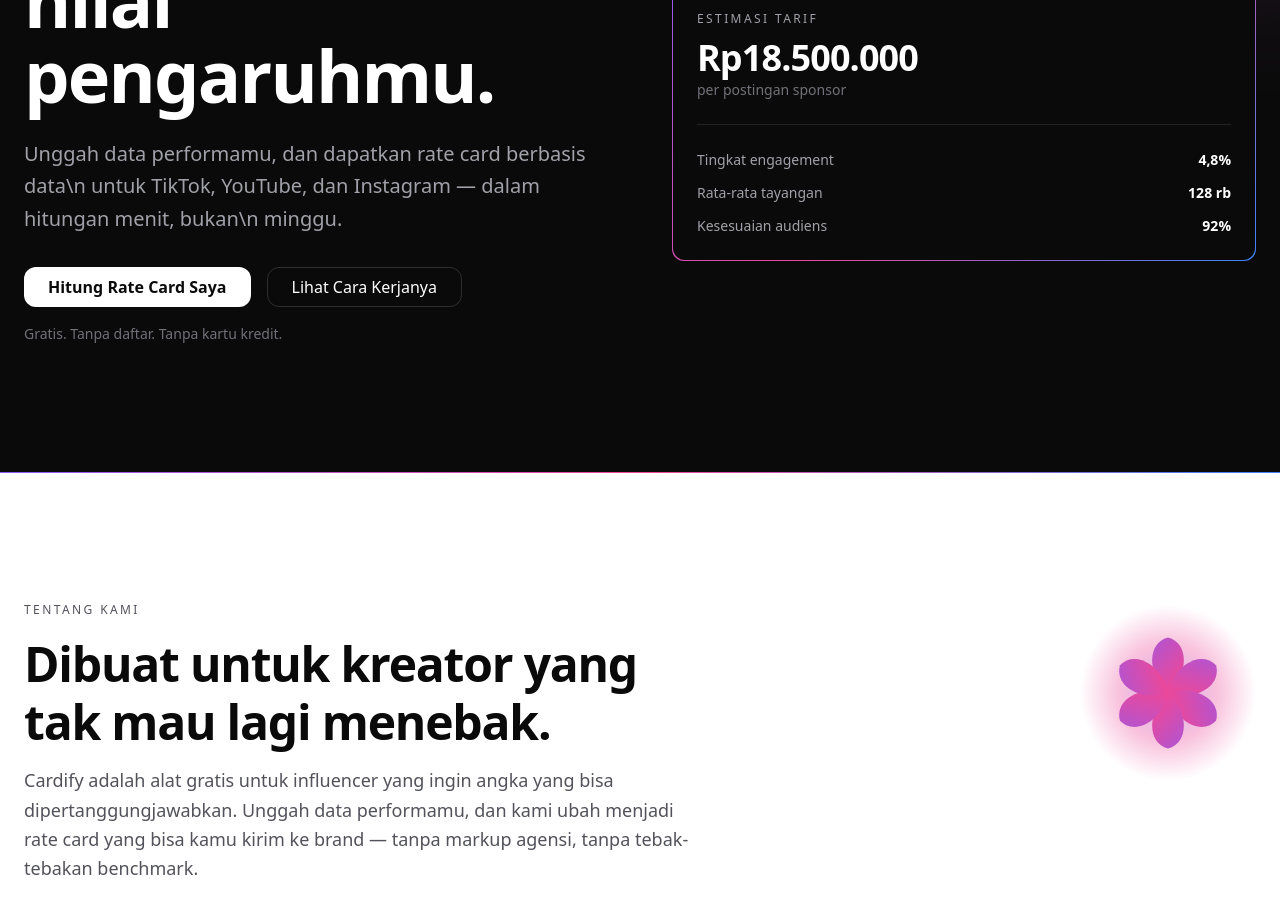
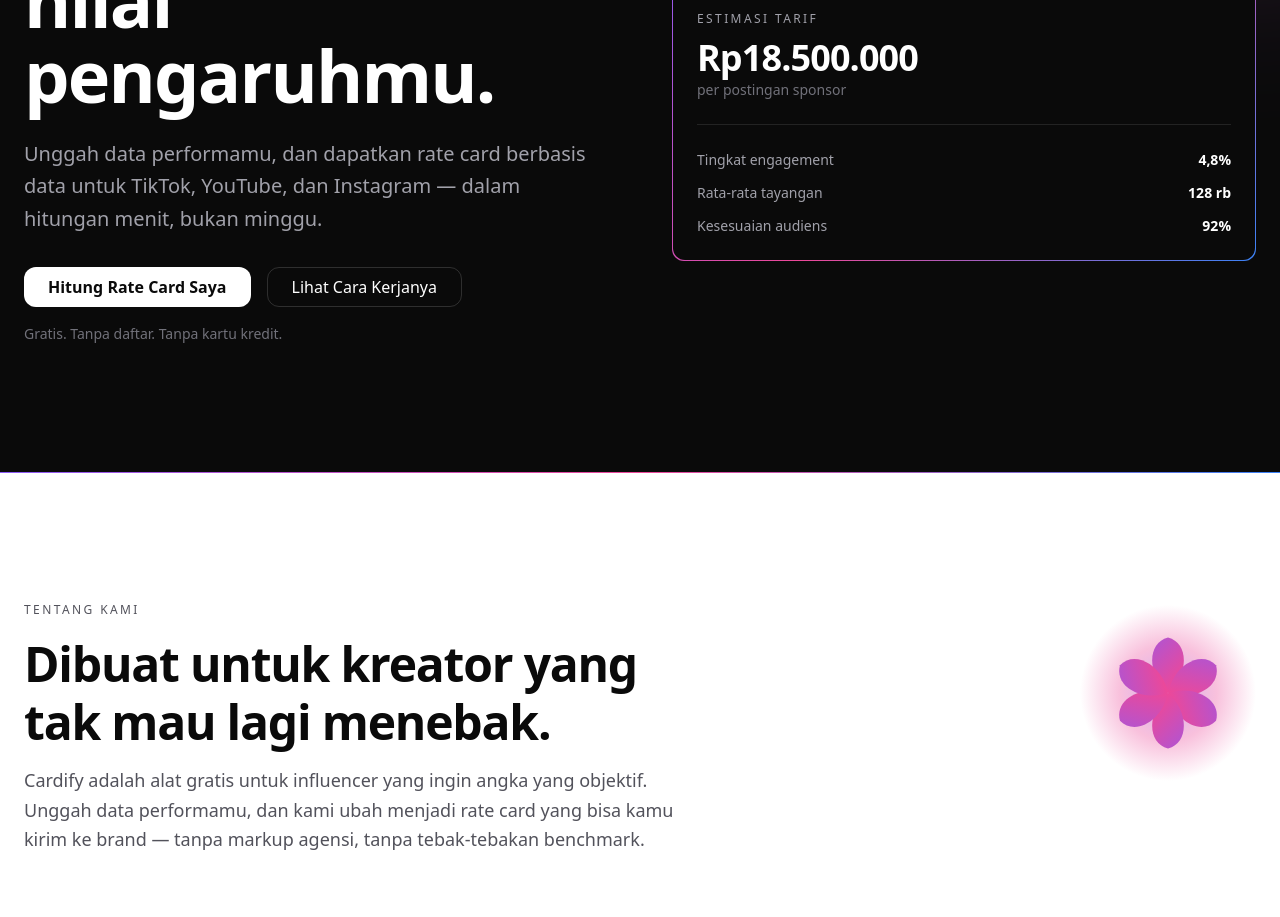
Before and after one commit to azukhrufy/cardify, a Next.js app: page / in a window 1280 px wide. Shown: the part 340-1257 px from the top of the page. Built offline with nearby package versions, Linux system fonts and the light colour scheme.

Commit message:
docs: light edit copy of landing page

```diff
--- a/src/sections/LandingPage/Hero.js
+++ b/src/sections/LandingPage/Hero.js
@@ -139,7 +139,9 @@ export default function Hero() {
             maxW="xl"
             mt={6}
           >
-            Unggah data performamu, dan dapatkan rate card berbasis data\n            untuk TikTok, YouTube, dan Instagram — dalam hitungan menit, bukan\n            minggu.
+            Unggah data performamu, dan dapatkan rate card berbasis data untuk
+            TikTok, YouTube, dan Instagram — dalam hitungan menit, bukan
+            minggu.
           </Text>
 
           <HStack spacing={4} mt={8} flexWrap="wrap">
--- a/src/sections/LandingPage/WhoWeAre.js
+++ b/src/sections/LandingPage/WhoWeAre.js
@@ -1,4 +1,12 @@
-import { Box, Flex, Grid, Heading, Stack, Text, useTheme } from "@chakra-ui/react";
+import {
+  Box,
+  Flex,
+  Grid,
+  Heading,
+  Stack,
+  Text,
+  useTheme,
+} from "@chakra-ui/react";
 
 const VALUE_CARDS = [
   {
@@ -48,7 +56,13 @@ function PetalMotif({ size = 176 }) {
   const petal = "M50 50 C34 36 34 12 50 8 C66 12 66 36 50 50 Z";
 
   return (
-    <svg width={size} height={size} viewBox="0 0 176 176" role="presentation" aria-hidden="true">
+    <svg
+      width={size}
+      height={size}
+      viewBox="0 0 176 176"
+      role="presentation"
+      aria-hidden="true"
+    >
       <defs>
         <linearGradient
           id="petalGradient"
@@ -71,7 +85,11 @@ function PetalMotif({ size = 176 }) {
       <rect width="176" height="176" fill="url(#petalHalo)" />
       <g fill="url(#petalGradient)" transform="translate(22,22) scale(1.32)">
         {[0, 60, 120, 180, 240, 300].map((degrees) => (
-          <path key={degrees} d={petal} transform={`rotate(${degrees} 50 50)`} />
+          <path
+            key={degrees}
+            d={petal}
+            transform={`rotate(${degrees} 50 50)`}
+          />
         ))}
       </g>
     </svg>
@@ -112,10 +130,10 @@ export default function WhoWeAre() {
               Dibuat untuk kreator yang tak mau lagi menebak.
             </Heading>
             <Text fontSize="lg" lineHeight="tall" color="mutedInverse" mt={4}>
-              Cardify adalah alat gratis untuk influencer yang ingin angka yang bisa
-              dipertanggungjawabkan. Unggah data performamu, dan kami ubah menjadi
-              rate card yang bisa kamu kirim ke brand — tanpa markup agensi, tanpa
-              tebak-tebakan benchmark.
+              Cardify adalah alat gratis untuk influencer yang ingin angka yang
+              objektif. Unggah data performamu, dan kami ubah
+              menjadi rate card yang bisa kamu kirim ke brand — tanpa markup
+              agensi, tanpa tebak-tebakan benchmark.
             </Text>
           </Box>
 
```
